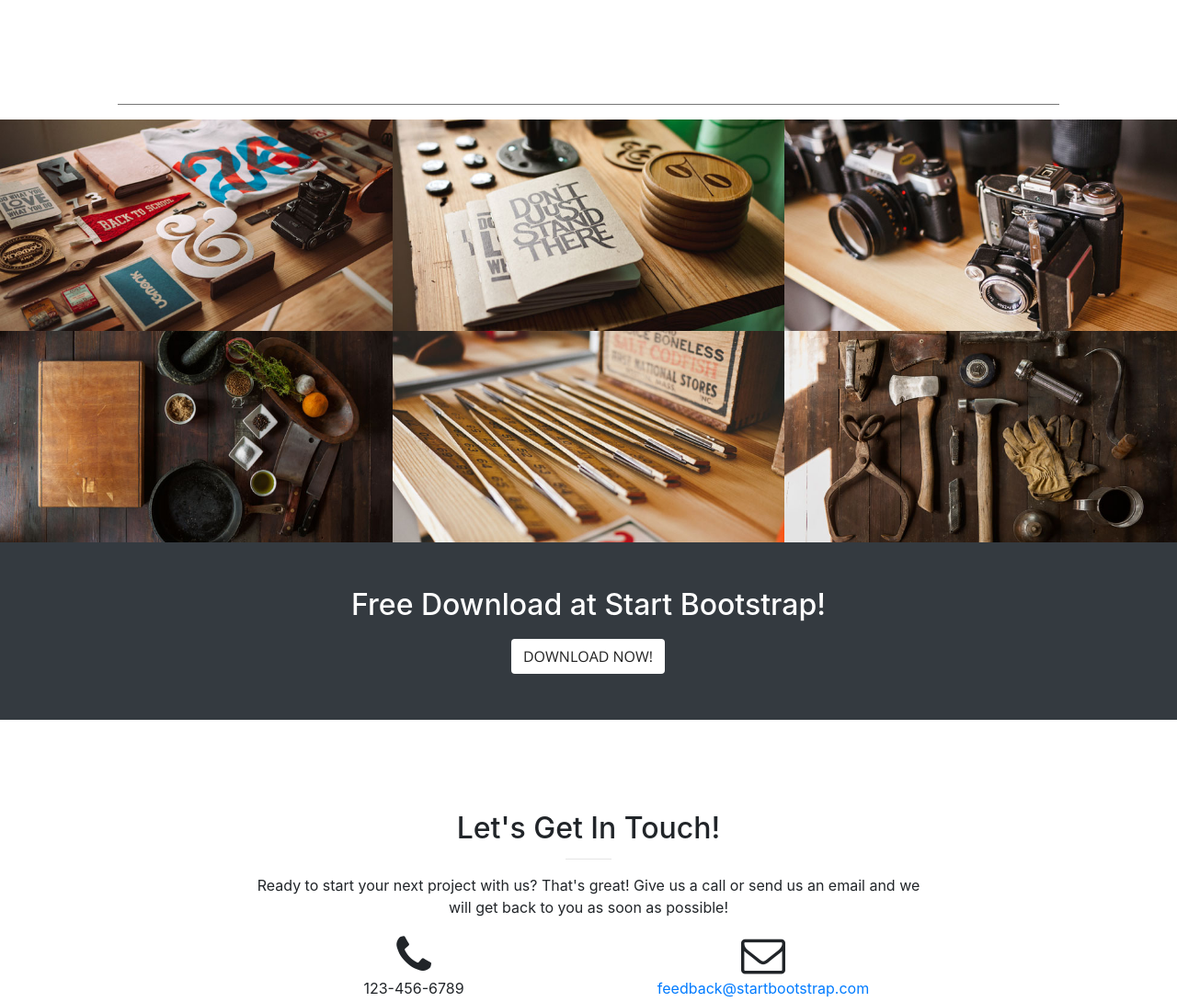
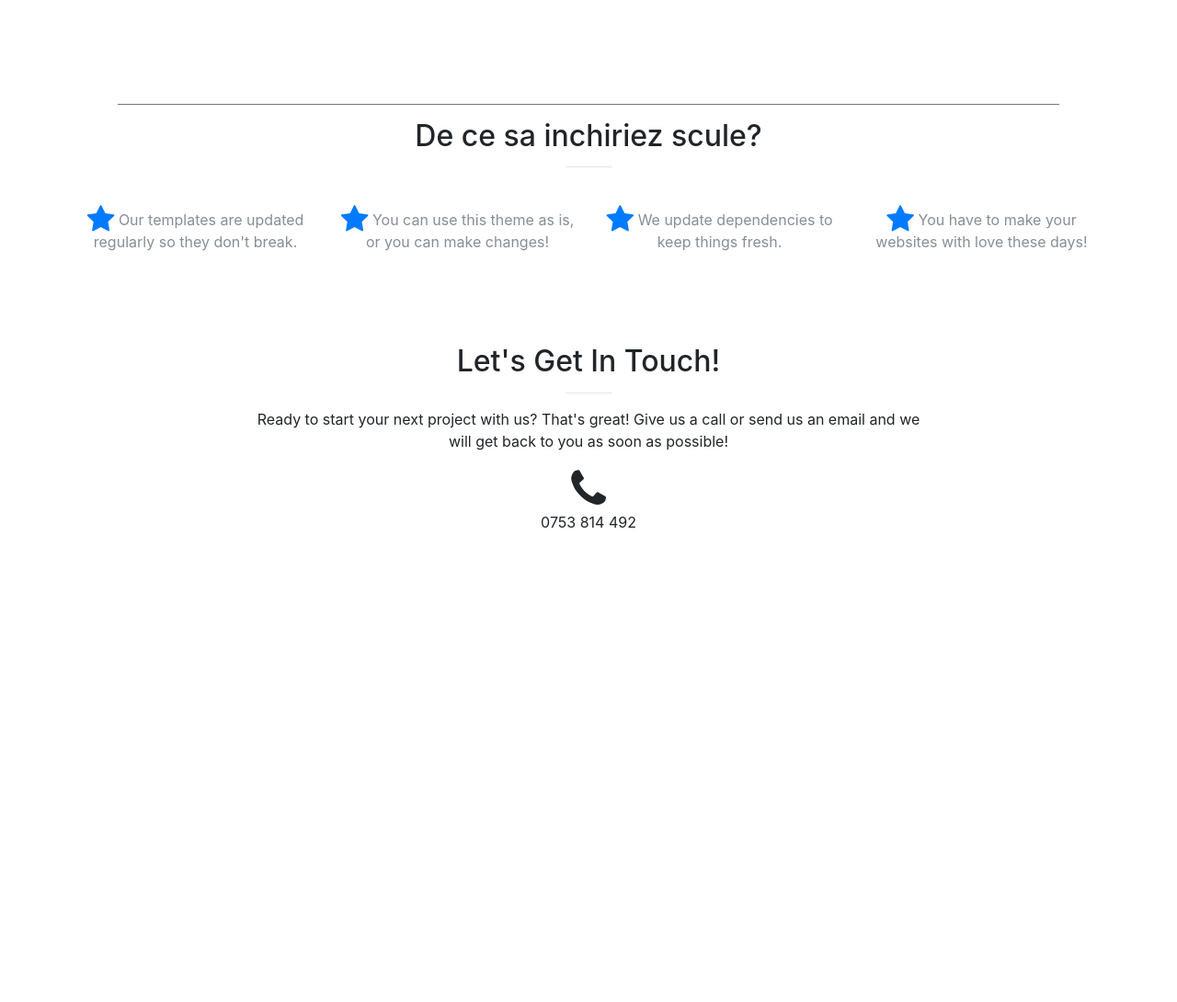
Before and after one commit to vlad2689/magazin-scule, a website with bundled scripts: page index.html in a window 1280 px wide. Shown: the part 808-1898 px from the top of the page at 92% size. After the commit the page ends 1504 px from the top, so only its background shows below. Built offline with nearby package versions, Linux system fonts and the light colour scheme.

Commit message:
Copiaza scule

```diff
--- a/index.html
+++ b/index.html
@@ -108,108 +108,47 @@
     <hr class="hr-section">
 
     <section class="p-0" id="portfolio">
-      <div class="container-fluid">
-        <div class="row no-gutter popup-gallery">
-          <div class="col-lg-4 col-sm-6">
-            <a class="portfolio-box" href="img/portfolio/fullsize/1.jpg">
-              <img class="img-fluid" src="img/portfolio/thumbnails/1.jpg" alt="">
-              <div class="portfolio-box-caption">
-                <div class="portfolio-box-caption-content">
-                  <div class="project-category text-faded">
-                    Category
-                  </div>
-                  <div class="project-name">
-                    Project Name
+      <div class="container">
+        <div class="row">
+          <div class="col-lg-12 text-center">
+            <h2 class="section-heading">De ce sa inchiriez scule?</h2>
+            <hr class="primary">
           </div>
         </div>
       </div>
-            </a>
-          </div>
-          <div class="col-lg-4 col-sm-6">
-            <a class="portfolio-box" href="img/portfolio/fullsize/2.jpg">
-              <img class="img-fluid" src="img/portfolio/thumbnails/2.jpg" alt="">
-              <div class="portfolio-box-caption">
-                <div class="portfolio-box-caption-content">
-                  <div class="project-category text-faded">
-                    Category
-                  </div>
-                  <div class="project-name">
-                    Project Name
+      <div class="container">
+        <div class="row">
+          <div class="col-lg-3 col-md-6 text-center">
+            <div class="service-box">
+              <p class="text-muted">
+                <i class="fa fa-2x fa-star text-primary sr-icons"></i>
+                Our templates are updated regularly so they don't break.</p>
             </div>
           </div>
-              </div>
-            </a>
-          </div>
-          <div class="col-lg-4 col-sm-6">
-            <a class="portfolio-box" href="img/portfolio/fullsize/3.jpg">
-              <img class="img-fluid" src="img/portfolio/thumbnails/3.jpg" alt="">
-              <div class="portfolio-box-caption">
-                <div class="portfolio-box-caption-content">
-                  <div class="project-category text-faded">
-                    Category
-                  </div>
-                  <div class="project-name">
-                    Project Name
+          <div class="col-lg-3 col-md-6 text-center">
+            <div class="service-box">
+              <p class="text-muted">
+                <i class="fa fa-2x fa-star text-primary sr-icons"></i>
+                You can use this theme as is, or you can make changes!</p>
             </div>
           </div>
-              </div>
-            </a>
-          </div>
-          <div class="col-lg-4 col-sm-6">
-            <a class="portfolio-box" href="img/portfolio/fullsize/4.jpg">
-              <img class="img-fluid" src="img/portfolio/thumbnails/4.jpg" alt="">
-              <div class="portfolio-box-caption">
-                <div class="portfolio-box-caption-content">
-                  <div class="project-category text-faded">
-                    Category
-                  </div>
-                  <div class="project-name">
-                    Project Name
+          <div class="col-lg-3 col-md-6 text-center">
+            <div class="service-box">
+              <p class="text-muted">
+                <i class="fa fa-2x fa-star text-primary sr-icons"></i>
+                We update dependencies to keep things fresh.</p>
             </div>
           </div>
+          <div class="col-lg-3 col-md-6 text-center">
+            <div class="service-box">
+              <p class="text-muted">
+                <i class="fa fa-2x fa-star text-primary sr-icons"></i>
+                You have to make your websites with love these days!</p>
             </div>
-            </a>
-          </div>
-          <div class="col-lg-4 col-sm-6">
-            <a class="portfolio-box" href="img/portfolio/fullsize/5.jpg">
-              <img class="img-fluid" src="img/portfolio/thumbnails/5.jpg" alt="">
-              <div class="portfolio-box-caption">
-                <div class="portfolio-box-caption-content">
-                  <div class="project-category text-faded">
-                    Category
-                  </div>
-                  <div class="project-name">
-                    Project Name
-                  </div>
-                </div>
-              </div>
-            </a>
-          </div>
-          <div class="col-lg-4 col-sm-6">
-            <a class="portfolio-box" href="img/portfolio/fullsize/6.jpg">
-              <img class="img-fluid" src="img/portfolio/thumbnails/6.jpg" alt="">
-              <div class="portfolio-box-caption">
-                <div class="portfolio-box-caption-content">
-                  <div class="project-category text-faded">
-                    Category
-                  </div>
-                  <div class="project-name">
-                    Project Name
-                  </div>
-                </div>
-              </div>
-            </a>
           </div>
         </div>
       </div>
     </section>
-
-    <div class="call-to-action bg-dark">
-      <div class="container text-center">
-        <h2>Free Download at Start Bootstrap!</h2>
-        <a class="btn btn-default btn-xl sr-button" href="http://startbootstrap.com/template-overviews/creative/">Download Now!</a>
-      </div>
-    </div>
 
     <section id="contact">
       <div class="container">
@@ -221,15 +160,9 @@
           </div>
         </div>
         <div class="row">
-          <div class="col-lg-4 ml-auto text-center">
+          <div class="col-lg-12 ml-auto text-center">
             <i class="fa fa-phone fa-3x sr-contact"></i>
-            <p>123-456-6789</p>
-          </div>
-          <div class="col-lg-4 mr-auto text-center">
-            <i class="fa fa-envelope-o fa-3x sr-contact"></i>
-            <p>
-              <a href="mailto:your-email@your-domain.com">feedback@startbootstrap.com</a>
-            </p>
+            <p>0753 814 492</p>
           </div>
         </div>
       </div>
```
Lines whose indentation alone changed are shown as unchanged.
